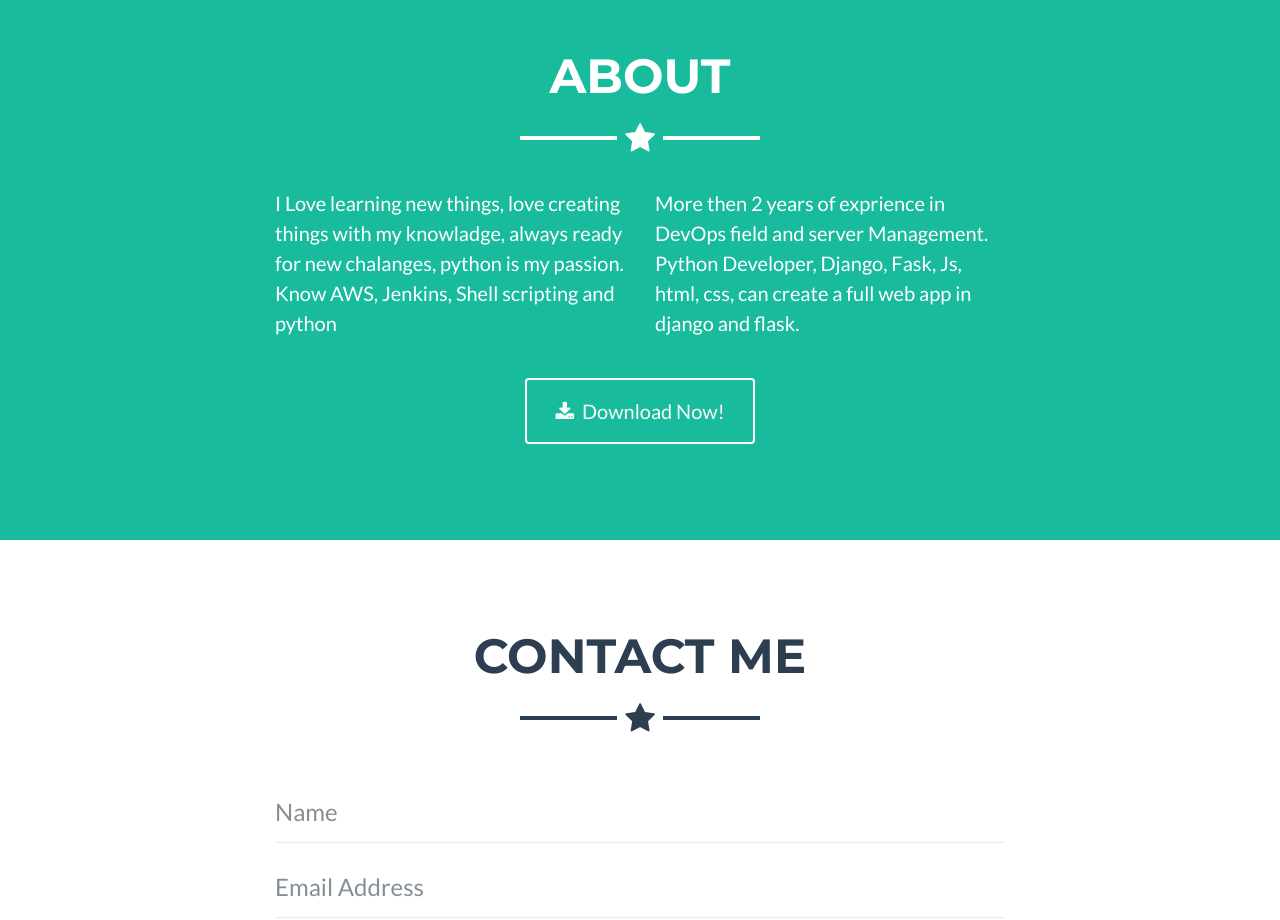
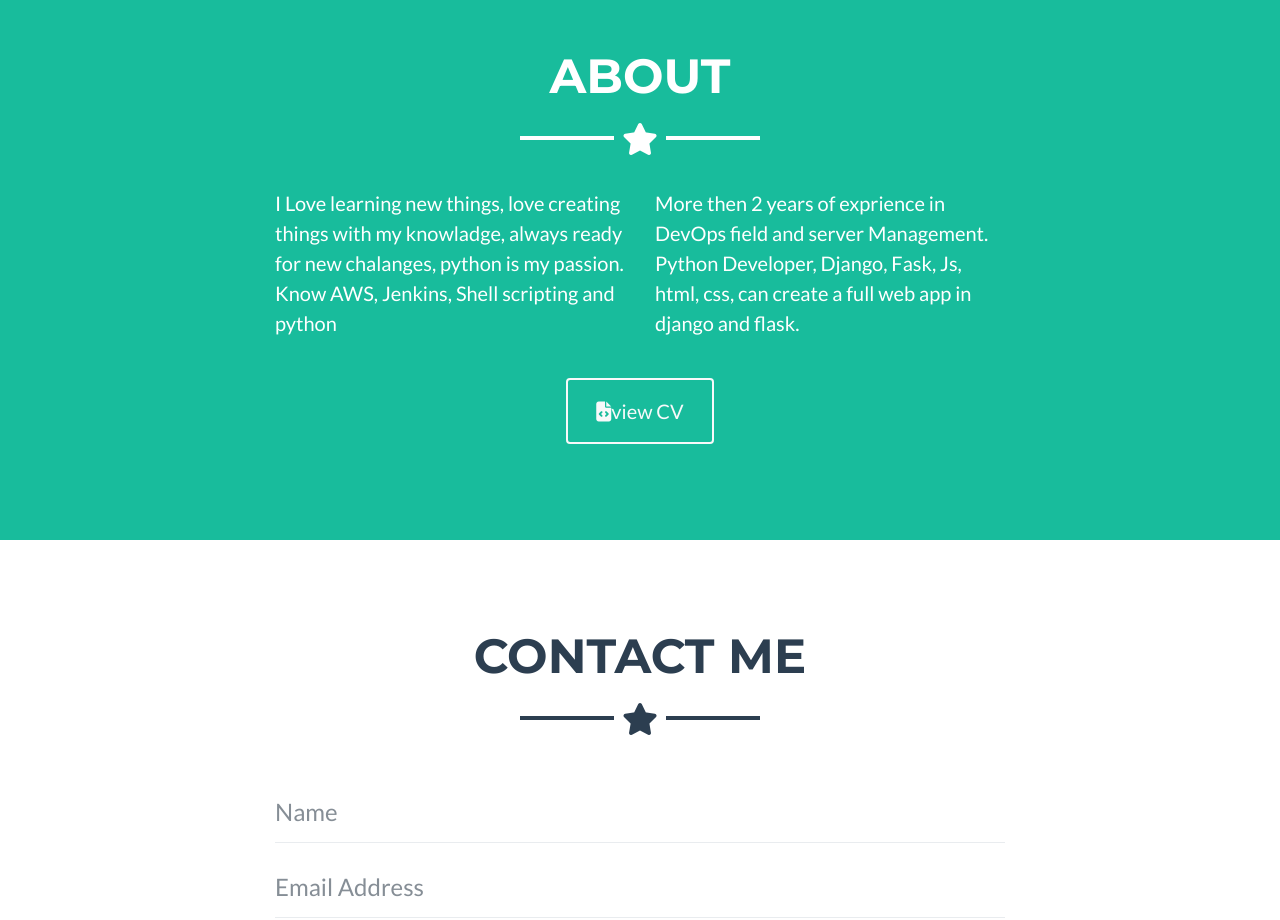
Before and after one commit to raj1rana/rajendra.tk, a plain HTML site: page index.html in a window 1280 px wide. Shown: the part 1780-2700 px from the top of the page. Drawn offline with nearby package versions, Linux system fonts and the light colour scheme; a script that the page names is missing.

```diff
--- a/index.html
+++ b/index.html
@@ -9,6 +9,7 @@
     <link rel="stylesheet" href="https://fonts.googleapis.com/css?family=Montserrat:400,700">
     <link rel="stylesheet" href="https://fonts.googleapis.com/css?family=Lato:400,700,400italic,700italic">
     <link rel="stylesheet" href="https://cdnjs.cloudflare.com/ajax/libs/font-awesome/4.7.0/css/font-awesome.min.css">
+    <script src="https://kit.fontawesome.com/75f6c48fea.js" crossorigin="anonymous"></script>
 </head>
 
 <body id="page-top">
@@ -87,7 +88,7 @@
                     <p class="lead">More then 2 years of exprience in DevOps field and server Management. Python Developer, Django, Fask, Js, html, css, can create a full web app in django and flask.&nbsp;</p>
                 </div>
             </div>
-            <div class="text-center mt-4"><a class="btn btn-outline-light btn-xl" role="button" href="#"><i class="fa fa-download mr-2"></i><span>Download Now!</span></a></div>
+            <div class="text-center mt-4"><a class="btn btn-outline-light btn-xl" role="button" href="/cv.html"><i class="fas fa-file-code"></i></i><span>view CV </span></a></div>
         </div>
     </section>
     <section id="contact">
```
